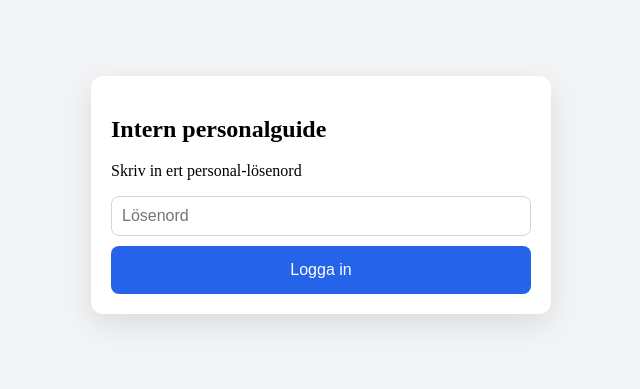
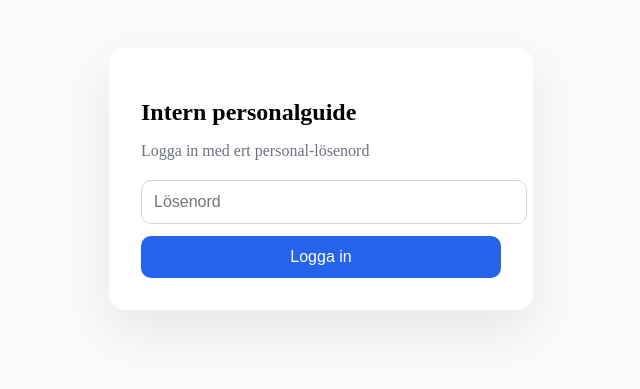
Before and after one commit to manneogren08-coder/ai-pizzeria, a Next.js app: page / in a window 1280 px wide. Shown: the part 229-618 px from the top of the page, without its empty margins (319-959 px from the left). Built offline with nearby package versions, Linux system fonts and the light colour scheme.

Commit message:
Design update

```diff
--- a/pages/api/login.js
+++ b/pages/api/login.js
@@ -17,11 +17,15 @@ export default async function handler(req, res) {
   }
 
   const { data, error } = await supabase
-    .from("companies")
-    .select("id, name")
-    .eq("password", password)
-    .eq("active", true)
-    .single();
+  .from("companies")
+  .select("id, name")
+  .eq("password", password)
+  .eq("active", true)
+  .maybeSingle();
+
+console.log("req.body:", req.body);
+console.log("req.body.password:", req.body.password);
+
 
   if (error || !data) {
     return res.status(401).json({ error: "Fel lösenord" });
--- a/pages/index.js
+++ b/pages/index.js
@@ -5,10 +5,9 @@ export default function Home() {
   const [company, setCompany] = useState(null);
   const [question, setQuestion] = useState("");
   const [chat, setChat] = useState([]);
-  const [loading, setLoading] = useState(false); // används för login + fråga
+  const [loading, setLoading] = useState(false);
   const [error, setError] = useState("");
 
-  // ✅ SNABB LOGIN (ingen OpenAI)
   const login = async () => {
     if (!password.trim()) {
       setError("Skriv in lösenord");
@@ -33,8 +32,6 @@ export default function Home() {
         return;
       }
 
-      // Förväntat svar från /api/login:
-      // { company: { id: 1, name: "Pizza Haus" } }
       setCompany(data.company);
     } catch (err) {
       setError("Ett fel uppstod. Försök igen.");
@@ -43,41 +40,44 @@ export default function Home() {
     setLoading(false);
   };
 
-  // ✅ Fråga AI (fortfarande /api/ask)
   const askAI = async () => {
     if (!question.trim() || loading) return;
 
-    setChat(prev => [...prev, { from: "user", text: question }]);
+    const userMessage = question;
+
+    setChat(prev => [...prev, { from: "user", text: userMessage }]);
+    setQuestion("");
     setLoading(true);
 
     try {
       const res = await fetch("/api/ask", {
         method: "POST",
         headers: { "Content-Type": "application/json" },
-        body: JSON.stringify({ question, password }) // password används för att hitta rätt företag
+        body: JSON.stringify({ question: userMessage, password })
       });
 
       const data = await res.json();
+
       setChat(prev => [...prev, { from: "ai", text: data.answer }]);
     } catch (error) {
-      console.error(error);
       setChat(prev => [
         ...prev,
         { from: "ai", text: "Ett fel uppstod. Försök igen." }
       ]);
     }
 
-    setQuestion("");
     setLoading(false);
   };
 
-  // 🔒 LOGIN-SIDA
+  // 🔒 LOGIN
   if (!company) {
     return (
-      <div style={styles.page}>
-        <div style={styles.card}>
-          <h2>Intern personalguide</h2>
-          <p>Skriv in ert personal-lösenord</p>
+      <div style={styles.loginPage}>
+        <div style={styles.loginCard}>
+          <h2 style={{ marginBottom: 8 }}>Intern personalguide</h2>
+          <p style={{ marginBottom: 20, color: "#6b7280" }}>
+            Logga in med ert personal-lösenord
+          </p>
 
           <input
             style={styles.input}
@@ -89,14 +89,10 @@ export default function Home() {
             disabled={loading}
           />
 
-          {error && <p style={{ color: "red" }}>{error}</p>}
+          {error && <p style={{ color: "#dc2626" }}>{error}</p>}
 
           <button
-            style={{
-              ...styles.button,
-              opacity: loading ? 0.7 : 1,
-              cursor: loading ? "not-allowed" : "pointer"
-            }}
+            style={styles.primaryButton}
             onClick={login}
             disabled={loading}
           >
@@ -107,25 +103,53 @@ export default function Home() {
     );
   }
 
-  // ✅ INLOGGAD SIDA
+  // ✅ APP-LAYOUT
   return (
-    <div style={styles.page}>
-      <div style={styles.card}>
-        <h1>{company.name}</h1>
-        <p>Intern AI-guide för personal</p>
-
-        <div style={styles.chat}>
-          {chat.map((msg, i) => (
-            <div key={i} style={msg.from === "user" ? styles.user : styles.ai}>
-              {msg.text}
-            </div>
-          ))}
-          {loading && <div style={styles.ai}>AI skriver…</div>}
+    <div style={styles.appContainer}>
+      <header style={styles.header}>
+        <div>
+          <h2 style={{ margin: 0 }}>{company.name}</h2>
+          <span style={{ fontSize: 14, color: "#9ca3af" }}>
+            Intern AI-guide
+          </span>
         </div>
 
+        <button
+          style={styles.logoutButton}
+          onClick={() => {
+            setCompany(null);
+            setChat([]);
+          }}
+        >
+          Logga ut
+        </button>
+      </header>
+
+      <div style={styles.chatArea}>
+        {chat.map((msg, i) => (
+          <div
+            key={i}
+            style={
+              msg.from === "user"
+                ? styles.userBubble
+                : styles.aiBubble
+            }
+          >
+            {msg.text}
+          </div>
+        ))}
+
+        {loading && (
+          <div style={styles.aiBubble}>
+            AI skriver...
+          </div>
+        )}
+      </div>
+
+      <div style={styles.inputArea}>
         <input
-          style={styles.input}
-          placeholder="Ställ en fråga…"
+          style={styles.chatInput}
+          placeholder="Ställ en fråga till personalguiden..."
           value={question}
           onChange={e => setQuestion(e.target.value)}
           onKeyDown={e => e.key === "Enter" && askAI()}
@@ -133,15 +157,11 @@ export default function Home() {
         />
 
         <button
-          style={{
-            ...styles.button,
-            opacity: loading ? 0.7 : 1,
-            cursor: loading ? "not-allowed" : "pointer"
-          }}
+          style={styles.sendButton}
           onClick={askAI}
           disabled={loading}
         >
-          {loading ? "Skickar..." : "Fråga AI"}
+          Skicka
         </button>
       </div>
     </div>
@@ -149,59 +169,104 @@ export default function Home() {
 }
 
 const styles = {
-  page: {
+  loginPage: {
     minHeight: "100vh",
-    background: "#f3f4f6",
+    background: "#f9fafb",
     display: "flex",
     justifyContent: "center",
-    alignItems: "center",
-    padding: 16
+    alignItems: "center"
   },
-  card: {
-    background: "#fff",
-    maxWidth: 420,
-    width: "100%",
+  loginCard: {
+    background: "#ffffff",
+    padding: 32,
+    borderRadius: 16,
+    width: 360,
+    boxShadow: "0 20px 50px rgba(0,0,0,0.08)"
+  },
+  appContainer: {
+    display: "flex",
+    flexDirection: "column",
+    height: "100vh",
+    background: "#f3f4f6"
+  },
+  header: {
+    padding: "16px 24px",
+    background: "#111827",
+    color: "#fff",
+    display: "flex",
+    justifyContent: "space-between",
+    alignItems: "center"
+  },
+  logoutButton: {
+    background: "#374151",
+    border: "none",
+    color: "#fff",
+    padding: "8px 14px",
+    borderRadius: 8,
+    cursor: "pointer"
+  },
+  chatArea: {
+    flex: 1,
+    overflowY: "auto",
+    padding: 24,
+    display: "flex",
+    flexDirection: "column",
+    gap: 12
+  },
+  userBubble: {
+    alignSelf: "flex-end",
+    background: "#2563eb",
+    color: "#fff",
+    padding: 12,
     borderRadius: 12,
-    padding: 20,
-    boxShadow: "0 10px 30px rgba(0,0,0,0.1)"
+    maxWidth: "70%"
   },
-  chat: {
-    border: "1px solid #ddd",
-    borderRadius: 8,
-    padding: 10,
-    height: 220,
-    overflowY: "auto",
-    marginBottom: 10
+  aiBubble: {
+    alignSelf: "flex-start",
+    background: "#ffffff",
+    padding: 12,
+    borderRadius: 12,
+    maxWidth: "70%",
+    boxShadow: "0 4px 12px rgba(0,0,0,0.05)"
   },
-  user: {
-    background: "#e5e7eb",
-    padding: 8,
-    borderRadius: 6,
-    marginBottom: 6
+  inputArea: {
+    display: "flex",
+    padding: 16,
+    borderTop: "1px solid #e5e7eb",
+    background: "#ffffff"
   },
-  ai: {
-    background: "#dbeafe",
-    padding: 8,
-    borderRadius: 6,
-    marginBottom: 6
+  chatInput: {
+    flex: 1,
+    padding: 12,
+    fontSize: 16,
+    borderRadius: 10,
+    border: "1px solid #d1d5db",
+    marginRight: 12
+  },
+  sendButton: {
+    background: "#2563eb",
+    color: "#fff",
+    border: "none",
+    padding: "0 20px",
+    borderRadius: 10,
+    cursor: "pointer"
   },
   input: {
     width: "100%",
-    padding: 10,
+    padding: 12,
     fontSize: 16,
-    marginBottom: 10,
-    boxSizing: "border-box",
-    borderRadius: 8,
+    marginBottom: 12,
+    borderRadius: 10,
     border: "1px solid #d1d5db"
   },
-  button: {
+  primaryButton: {
     width: "100%",
     padding: 12,
-    minHeight: 48,
     fontSize: 16,
     background: "#2563eb",
     color: "#fff",
     border: "none",
-    borderRadius: 8
+    borderRadius: 10,
+    cursor: "pointer"
   }
 };
```
Also changed, not shown: pages/demo.js (+109 -24 lines).
